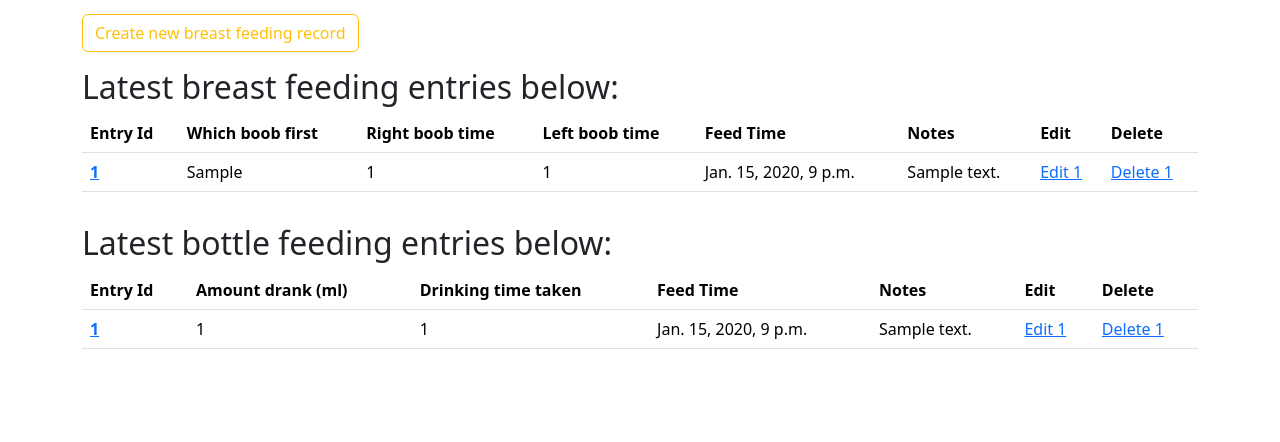
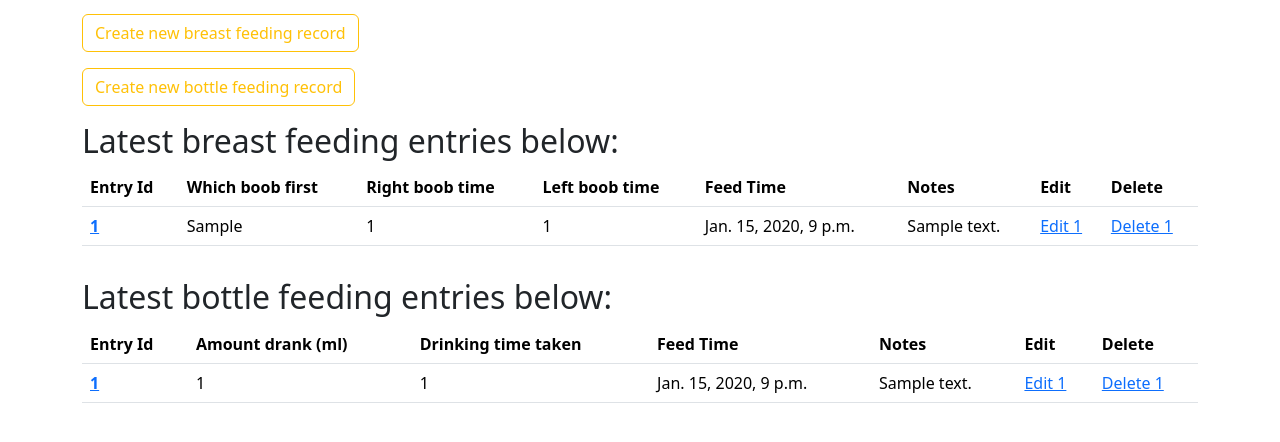
Before and after one commit to nikicrow/baby-data-app, a Django app: page /baby_records/main_feed/ in a window 1280 px wide. Shown: the part 90-532 px from the top of the page. Run offline with Django 5.2, Linux system fonts and the light colour scheme; tables that the repository leaves empty hold one stand-in row (values such as "Sample post"); some libraries are stand-ins or nearby versions.

Commit message:
fix feeding

```diff
--- a/baby_records/templates/baby_records/form.html
+++ b/baby_records/templates/baby_records/form.html
@@ -55,7 +55,7 @@
     </form>
     {% if form_header == 'toileting' %}
         <div class="container py-2"> <a class="btn btn-outline-primary" href="/baby_records/main_toilet" role="button">Return to toilet page </a> </div>
-    {% elif form_header == 'feeding' %}
+    {% elif form_header == 'breast feeding' or form_header == 'bottle feeding' %}
         <div class="container py-2"> <a class="btn btn-outline-primary" href="/baby_records/main_feed" role="button">Return to feeding page </a> </div>
     {% elif form_header == 'sleeping' %}
         <div class="container py-2"> <a class="btn btn-outline-primary" href="/baby_records/main_sleep" role="button">Return to sleeping page </a> </div>
--- a/baby_records/templates/baby_records/main_feed.html
+++ b/baby_records/templates/baby_records/main_feed.html
@@ -34,7 +34,10 @@
     <h1 class="text-center">Hello! Welcome to the Baby Crow {{entry_type}} records </h1>
 </header>
 <div class="container py-2">
-    <a class="btn btn-outline-warning" href="/baby_records/feeding_form" role="button">Create new breast {{entry_type}} record</a>
+    <a class="btn btn-outline-warning" href="/baby_records/breast_feeding_form" role="button">Create new breast {{entry_type}} record</a>
+</div>
+<div class="container py-2">
+    <a class="btn btn-outline-warning" href="/baby_records/bottle_feeding_form" role="button">Create new bottle {{entry_type}} record</a>
 </div>
 
 
@@ -59,14 +62,14 @@
         <tbody>
             {% for record in latest_records_list_br %}
             <tr>
-                <th scope = "row"><a href="/baby_records/feeding/{{ record.id }}"> {{record.id}}</a></th>
+                <th scope = "row"><a href="/baby_records/breast_feeding/{{ record.id }}"> {{record.id}}</a></th>
                 <td>{{ record.which_boob_first }}</td>
                 <td>{{ record.right_boob_time }}</td>
                 <td>{{ record.left_boob_time }}</td>
                 <td>{{ record.feed_time }}</td>
                 <td>{{ record.notes }}</td>
-                <td><a method="POST" href="/baby_records/feed_update/{{ record.id }}"> Edit {{record.id}}</a></td>
-                <td><a method="POST" href="/baby_records/feed_delete/{{ record.id }}"> Delete {{record.id}}</a></td>
+                <td><a method="POST" href="/baby_records/breast_feed_update/{{ record.id }}"> Edit {{record.id}}</a></td>
+                <td><a method="POST" href="/baby_records/breast_feed_delete/{{ record.id }}"> Delete {{record.id}}</a></td>
             </tr>
             {% endfor %}
         </tbody>
@@ -93,13 +96,13 @@
         <tbody>
             {% for record in latest_records_list_bt %}
             <tr>
-                <th scope = "row"><a href="/baby_records/feeding/{{ record.id }}"> {{record.id}}</a></th>
+                <th scope = "row"><a href="/baby_records/bottle_feeding/{{ record.id }}"> {{record.id}}</a></th>
                 <td>{{ record.drinking_ml }}</td>
                 <td>{{ record.drinking_time }}</td>
                 <td>{{ record.feed_time }}</td>
                 <td>{{ record.notes }}</td>
-                <td><a method="POST" href="/baby_records/feed_update/{{ record.id }}"> Edit {{record.id}}</a></td>
-                <td><a method="POST" href="/baby_records/feed_delete/{{ record.id }}"> Delete {{record.id}}</a></td>
+                <td><a method="POST" href="/baby_records/bottle_feed_update/{{ record.id }}"> Edit {{record.id}}</a></td>
+                <td><a method="POST" href="/baby_records/bottle_feed_delete/{{ record.id }}"> Delete {{record.id}}</a></td>
             </tr>
             {% endfor %}
         </tbody>
--- a/baby_records/urls.py
+++ b/baby_records/urls.py
@@ -11,22 +11,26 @@ urlpatterns = [
     path("main_growth/", views.growth_main_page, name="main_growth"),
     # forms
     path("toilet_form/", views.toilet_form, name="toilet_form"),
-    path("feeding_form/", views.feeding_form, name="feeding_form"),
+    path("breast_feeding_form/", views.breast_feeding_form, name="breast_feeding_form"),
+    path("bottle_feeding_form/", views.bottle_feeding_form, name="bottle_feeding_form"),
     path("sleeping_form/", views.sleeping_form, name="sleeping_form"),
     path("growth_form/", views.growth_form, name="growth_form"),
     # details
     path("toileting/<int:entry_id>", views.toilet_detail, name="toilet_detail"),
-    path("feeding/<int:entry_id>", views.feeding_detail, name="feeding_detail"),
+    path("breast_feeding/<int:entry_id>", views.breast_feeding_detail, name="breast_feeding_detail"),
+    path("bottle_feeding/<int:entry_id>", views.bottle_feeding_detail, name="bottle_feeding_detail"),
     path("sleeping/<int:entry_id>", views.toilet_detail, name="sleeping_detail"),
-    path("growth/<int:entry_id>", views.feeding_detail, name="growth_detail"),
+    path("growth/<int:entry_id>", views.growth_detail, name="growth_detail"),
     # delete
     path("toilet_delete/<int:entry_id>", views.toilet_delete, name="toilet_delete"),
-    path("feed_delete/<int:entry_id>", views.feed_delete, name="feed_delete"),
+    path("breast_feed_delete/<int:entry_id>", views.breast_feed_delete, name="breast_feed_delete"),
+    path("bottle_feed_delete/<int:entry_id>", views.bottle_feed_delete, name="bottle_feed_delete"),
     path("sleep_delete/<int:entry_id>", views.sleep_delete, name="sleep_delete"),
     path("growth_delete/<int:entry_id>", views.growth_delete, name="growth_delete"),
     # edit
     path("toilet_update/<int:entry_id>", views.toilet_update, name="toilet_update"),
-    path("feed_update/<int:entry_id>", views.feed_update, name="feed_update"),
+    path("breast_feed_update/<int:entry_id>", views.breast_feed_update, name="breast_feed_update"),
+    path("bottle_feed_update/<int:entry_id>", views.bottle_feed_update, name="bottle_feed_update"),
     path("sleep_update/<int:entry_id>", views.sleep_update, name="sleep_update"),
     path("growth_update/<int:entry_id>", views.growth_update, name="growth_update"),
 
--- a/baby_records/views.py
+++ b/baby_records/views.py
@@ -73,19 +73,35 @@ def toilet_form(request):
     return render(request,'baby_records/form.html', context)
 
 
-def feeding_form(request):
-    form_header = 'feeding'
+def breast_feeding_form(request):
+    form_header = 'breast feeding'
     if request.method == "POST":
         feeding_form = BreastFeedingForm(request.POST)
         if feeding_form.is_valid():
             feeding_form.save()
             try:
-                return redirect('/baby_records/feeding_form/')
+                return redirect('/baby_records/breast_feeding_form/')
             except:
                 pass
     else:
         feeding_form = BreastFeedingForm()
-    context = {"form": feeding_form, "form_header" : form_header, "form_url": '/baby_records/feeding_form/'}
+    context = {"form": feeding_form, "form_header" : form_header, "form_url": '/baby_records/breast_feeding_form/'}
+    return render(request,'baby_records/form.html', context)
+
+
+def bottle_feeding_form(request):
+    form_header = 'bottle feeding'
+    if request.method == "POST":
+        feeding_form = BottleFeedingForm(request.POST)
+        if feeding_form.is_valid():
+            feeding_form.save()
+            try:
+                return redirect('/baby_records/bottle_feeding_form/')
+            except:
+                pass
+    else:
+        feeding_form = BottleFeedingForm()
+    context = {"form": feeding_form, "form_header" : form_header, "form_url": '/baby_records/bottle_feeding_form/'}
     return render(request,'baby_records/form.html', context)
 
 
@@ -123,57 +139,86 @@ def growth_form(request):
 ### READ
 
 def toilet_detail(request, entry_id):
+    form_header = 'toileting'
     toilet_session = ToiletingForm(data=model_to_dict(Toileting.objects.get(pk=entry_id)))
-    return render(request, 'baby_records/detail.html', {'session_entry': toilet_session, 'entry_type': 'toilet'})
+    context = {'session_entry': toilet_session, 'entry_type': 'toilet', 'form_header': form_header}
+    return render(request, 'baby_records/detail.html', context)
 
-def feeding_detail(request, entry_id):
-    feeding_session = FeedingForm(data=model_to_dict(Feeding.objects.get(pk=entry_id)))
-    return render(request, 'baby_records/detail.html', {'session_entry': feeding_session, 'entry_type': 'feeding'})
+def breast_feeding_detail(request, entry_id):
+    form_header = 'breast feeding'
+    feeding_session = BreastFeedingForm(data=model_to_dict(BreastFeeding.objects.get(pk=entry_id)))
+    context = {'session_entry': feeding_session, 'entry_type': 'breast feeding', 'form_header': form_header}
+    return render(request, 'baby_records/detail.html', context)
+
+def bottle_feeding_detail(request, entry_id):
+    form_header = 'bottle feeding'
+    feeding_session = BottleFeedingForm(data=model_to_dict(BottleFeeding.objects.get(pk=entry_id)))
+    context = {'session_entry': feeding_session, 'entry_type': 'bottle feeding', 'form_header': form_header}
+    return render(request, 'baby_records/detail.html', context)
 
 def sleeping_detail(request, entry_id):
+    form_header = 'sleeping'
     sleeping_session = SleepingForm(data=model_to_dict(Sleeping.objects.get(pk=entry_id)))
-    return render(request, 'baby_records/detail.html', {'session_entry': sleeping_session, 'entry_type': 'sleeping'})
+    context = {'session_entry': sleeping_session, 'entry_type': 'sleeping', 'form_header': form_header}
+    return render(request, 'baby_records/detail.html', context)
 
 def growth_detail(request, entry_id):
+    form_header = 'growth measurements'
     growth_session = GrowthForm(data=model_to_dict(Growth.objects.get(pk=entry_id)))
-    return render(request, 'baby_records/detail.html', {'session_entry': growth_session, 'entry_type': 'growth'})
+    context = {'session_entry': growth_session, 'entry_type': 'growth', 'form_header': form_header}
+    return render(request, 'baby_records/detail.html', context)
 
 ### UPDATE
 
 def toilet_update(request, entry_id):
+    form_header = 'toileting'
     record = Toileting.objects.get(pk = entry_id)
     form = ToiletingForm(request.POST or None, instance=record)
     if form.is_valid():
         form.save()
         return redirect('/baby_records/')
-    context = {'session_entry': record, 'entry_type': 'toileting', 'form': form}
+    context = {'session_entry': record, 'entry_type': 'toileting', 'form': form, 'form_header': form_header}
     return render(request,'baby_records/update_record.html', context ) #redirect('/baby_records/') #HttpResponse('Record updated') #
 
-def feed_update(request, entry_id):
-    record = Feeding.objects.get(pk = entry_id)
-    form = FeedingForm(request.POST or None, instance=record)
+def breast_feed_update(request, entry_id):
+    form_header = 'breast feeding'
+    record = BreastFeeding.objects.get(pk = entry_id)
+    form = BreastFeedingForm(request.POST or None, instance=record)
     if form.is_valid():
         form.save()
         return redirect('/baby_records/')
-    context = {'session_entry': record, 'entry_type': 'feeding', 'form': form}
+    context = {'session_entry': record, 'entry_type': 'breast feeding', 'form': form, 'form_header': form_header}
     return render(request,'baby_records/update_record.html', context ) #redirect('/baby_records/') #HttpResponse('Record updated') #
 
+def bottle_feed_update(request, entry_id):
+    form_header = 'bottle feeding'
+    record = BottleFeeding.objects.get(pk = entry_id)
+    form = BottleFeedingForm(request.POST or None, instance=record)
+    if form.is_valid():
+        form.save()
+        return redirect('/baby_records/')
+    context = {'session_entry': record, 'entry_type': 'bottle feeding', 'form': form, 'form_header': form_header}
+    return render(request,'baby_records/update_record.html', context ) #redirect('/baby_records/') #HttpResponse('Record updated') #
+
+
 def sleep_update(request, entry_id):
+    form_header = 'sleeping'
     record = Sleeping.objects.get(pk = entry_id)
     form = SleepingForm(request.POST or None, instance=record)
     if form.is_valid():
         form.save()
         return redirect('/baby_records/')
-    context = {'session_entry': record, 'entry_type': 'sleeping', 'form': form}
+    context = {'session_entry': record, 'entry_type': 'sleeping', 'form': form, 'form_header': form_header}
     return render(request,'baby_records/update_record.html', context ) #redirect('/baby_records/') #HttpResponse('Record updated') #
 
 def growth_update(request, entry_id):
+    form_header = 'growth measurements'
     record = Growth.objects.get(pk = entry_id)
     form = GrowthForm(request.POST or None, instance=record)
     if form.is_valid():
         form.save()
         return redirect('/baby_records/')
-    context = {'session_entry': record, 'entry_type': 'growth', 'form': form}
+    context = {'session_entry': record, 'entry_type': 'growth', 'form': form, 'form_header': form_header}
     return render(request,'baby_records/update_record.html', context ) #redirect('/baby_records/') #HttpResponse('Record updated') #
 
 ### DELETE
@@ -181,19 +226,24 @@ def growth_update(request, entry_id):
 def toilet_delete(request, entry_id):
    record = Toileting.objects.get(pk = entry_id)
    record.delete()
-   return redirect('/baby_records/')
+   return redirect('/baby_records/main_toilet')
 
-def feed_delete(request, entry_id):
-   record = Feeding.objects.get(pk = entry_id)
+def breast_feed_delete(request, entry_id):
+   record = BreastFeeding.objects.get(pk = entry_id)
    record.delete()
-   return redirect('/baby_records/')
+   return redirect('/baby_records/main_feed')
+
+def bottle_feed_delete(request, entry_id):
+   record = BottleFeeding.objects.get(pk = entry_id)
+   record.delete()
+   return redirect('/baby_records/main_feed')
 
 def sleep_delete(request, entry_id):
    record = Sleeping.objects.get(pk = entry_id)
    record.delete()
-   return redirect('/baby_records/')
+   return redirect('/baby_records/main_sleep')
 
 def growth_delete(request, entry_id):
    record = Growth.objects.get(pk = entry_id)
    record.delete()
-   return redirect('/baby_records/')
+   return redirect('/baby_records/main_growth')
```
Also changed, not shown: baby_records/templates/baby_records/detail.html (+13 -1 lines), baby_records/templates/baby_records/update_record.html (+13 -0 lines).
